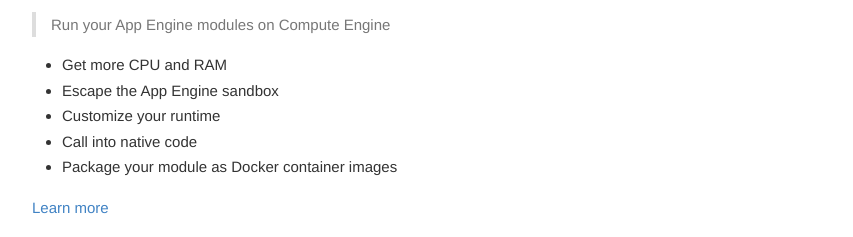
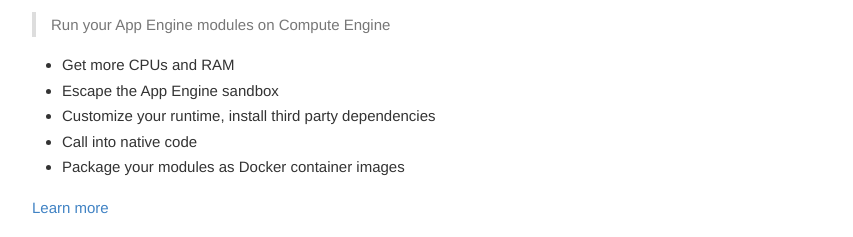
Before and after one commit to proppy/managed-vms-preview, a plain HTML site: page index.html in a window 1280 px wide. Shown: the part 106-343 px from the top of the page, without its empty margins (213-1066 px from the left). Drawn offline with Linux system fonts and the light colour scheme.

Commit message:
update index

```diff
--- a/index.html
+++ b/index.html
@@ -20,11 +20,11 @@
     <p>Run your App Engine modules on Compute Engine</p>
     </blockquote>
     <ul>
-    <li>Get more CPU and RAM<br /></li>
+    <li>Get more CPUs and RAM<br /></li>
     <li>Escape the App Engine sandbox<br /></li>
-    <li>Customize your runtime<br /></li>
+    <li>Customize your runtime, install third party dependencies<br /></li>
     <li>Call into native code<br /></li>
-    <li>Package your module as Docker container images</li>
+    <li>Package your modules as Docker container images</li>
     </ul>
     <p><a href="https://developers.google.com/appengine/docs/managed-vms/">Learn more</a></p>
     <script type="text/javascript" src="https://asciinema.org/a/11030.js" id="asciicast-11030" async></script>
```
